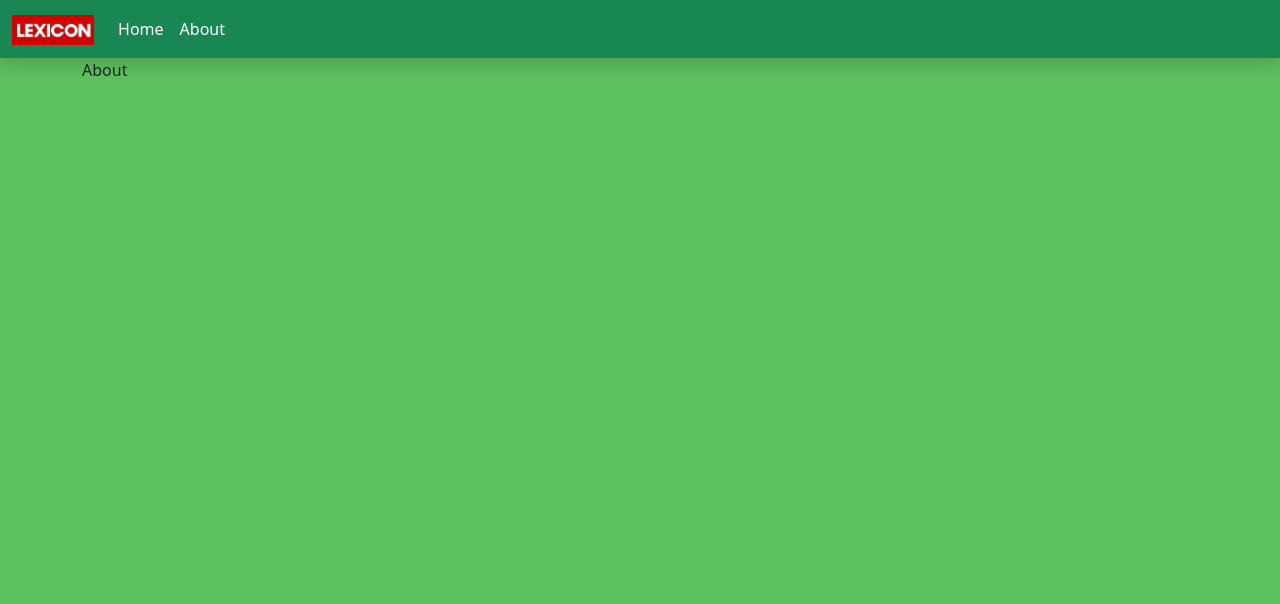
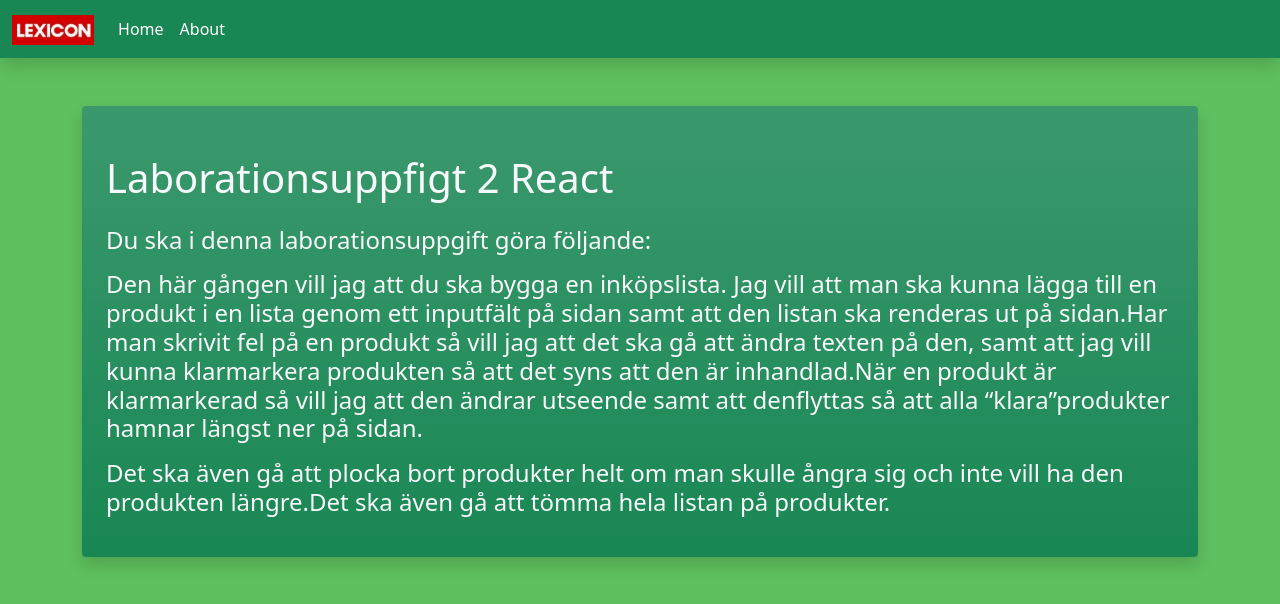
Before and after one commit to johnLexicon/react-laboration-2, a React (Create React App) app: page /about in a window 1280 px wide. Shown: the top 604 px of the page. Built offline with nearby package versions, Linux system fonts and the light colour scheme.

Commit message:
Added About page content.

```diff
--- a/src/components/About.js
+++ b/src/components/About.js
@@ -1,5 +1,25 @@
 const About = () => {
-  return <div>About</div>;
+  return (
+    <div className="container mt-5 rounded shadow h4 bg-success bg-gradient p-4 text-light">
+      <h1 className="my-4">Laborationsuppfigt 2 React</h1>
+      <p>Du ska i denna laborationsuppgift göra följande:</p>{' '}
+      <p>
+        Den här gången vill jag att du ska bygga en inköpslista. Jag vill att
+        man ska kunna lägga till en produkt i en lista genom ett inputfält på
+        sidan samt att den listan ska renderas ut på sidan.Har man skrivit fel
+        på en produkt så vill jag att det ska gå att ändra texten på den, samt
+        att jag vill kunna klarmarkera produkten så att det syns att den är
+        inhandlad.När en produkt är klarmarkerad så vill jag att den ändrar
+        utseende samt att denflyttas så att alla “klara”produkter hamnar längst
+        ner på sidan.
+      </p>
+      <p>
+        Det ska även gå att plocka bort produkter helt om man skulle ångra sig
+        och inte vill ha den produkten längre.Det ska även gå att tömma hela
+        listan på produkter.
+      </p>
+    </div>
+  );
 };
 
 export default About;
```
